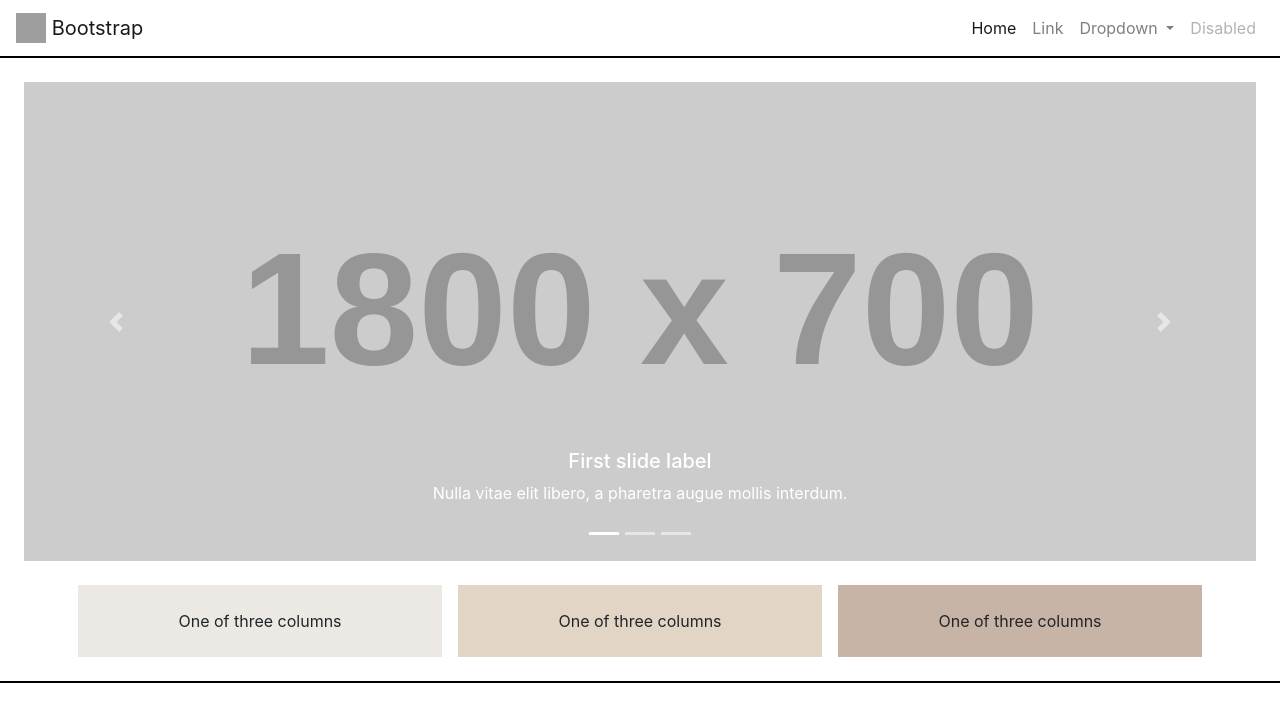
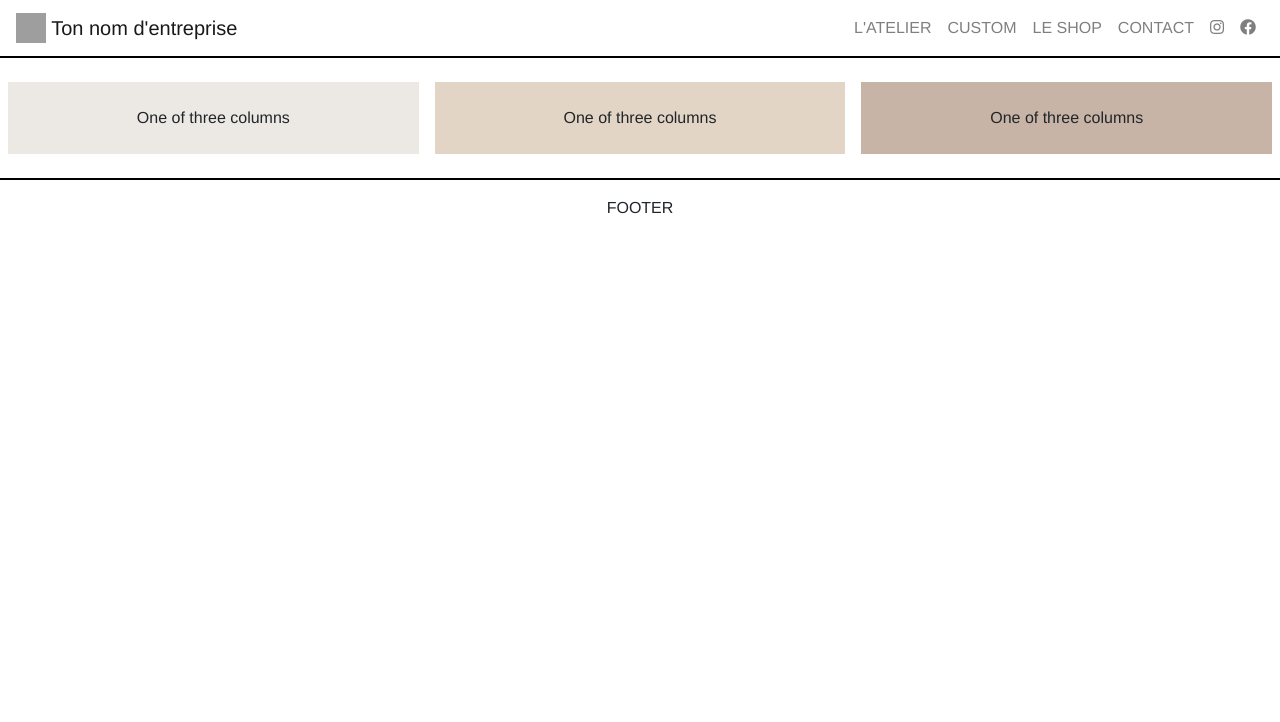
Before and after one commit to adrientoussaint/lutherie, a PHP site: page /index.php?page=menu in a window 1280 px wide. Shown: the top 722 px of the page. Run offline with PHP 8.4, Linux system fonts and the light colour scheme; grey boxes labelled with a size stand in for pictures from a placeholder-image service; some libraries are stand-ins or nearby versions; grey boxes are pictures that could not be loaded.

Commit message:
add router

```diff
--- /dev/null
+++ b/controller.php
@@ -0,0 +1,26 @@
+<?php
+
+// require('model.php');
+
+function home()
+{
+    // $posts = getPosts();
+
+    require('./page/home.php');
+}
+
+function shop()
+{
+    // $posts = getPosts();
+
+    require('./page/shop.php');
+}
+
+// function post()
+// {
+//     $post = getPost($_GET['id']);
+//     $comments = getComments($_GET['id']);
+
+//     require('postView.php');
+// }
+?>
--- /dev/null
+++ b/element/footer.php
@@ -0,0 +1,18 @@
+<div class="container-fluid my-4">
+    <div class="row">
+        <div class="col-sm text-center p-4 mx-2 bg-brown-1">
+             One of three columns
+        </div>
+        <div class="col-sm text-center p-4 mx-2 bg-brown-2">
+             One of three columns
+        </div>
+        <div class="col-sm text-center p-4 mx-2 bg-brown-3">
+             One of three columns
+        </div>
+    </div>
+</div>
+<div class="container-fluid footer ">
+    <div class="row justify-content-center p-3">
+        <div class="">FOOTER</div>
+    </div>
+</div>
--- /dev/null
+++ b/element/menu.php
@@ -0,0 +1,32 @@
+<nav class="navbar navbar-expand-lg navbar-light bg-white black-brd-btm">
+  <a class="navbar-brand" href="?page=home">
+    <img src="/docs/4.3/assets/brand/bootstrap-solid.svg" width="30" height="30" class="d-inline-block align-top" alt="logo">
+    Ton nom d'entreprise
+  </a>
+  <button class="navbar-toggler" type="button" data-toggle="collapse" data-target="#navbarSupportedContent" aria-controls="navbarSupportedContent" aria-expanded="false" aria-label="Toggle navigation">
+    <span class="navbar-toggler-icon"></span>
+  </button>
+
+  <div class="collapse navbar-collapse" id="navbarSupportedContent">
+    <ul class="navbar-nav ml-auto">
+      <li data-name="atelier" class="nav-item active">
+        <a class="nav-link" href="#">L'ATELIER <span class="sr-only">(current)</span></a>
+      </li>
+      <li data-name="custom" class="nav-item">
+        <a class="nav-link" href="#">CUSTOM</a>
+      </li>
+      <li data-name="shop" class="nav-item">
+        <a class="nav-link" href="?page=shop">LE SHOP</a>
+      </li>
+      <li data-name="contact" class="nav-item">
+        <a class="nav-link" href="#">CONTACT</a>
+      </li>
+      <li data-name="instagram" class="nav-item">
+        <a class="nav-link" href="#"><i class="fab fa-instagram"></i></a>
+      </li>
+      <li data-name="facebook" class="nav-item">
+        <a class="nav-link" href="#"><i class="fab fa-facebook"></i></a>
+      </li>
+    </ul>
+  </div>
+</nav>
--- a/index.php
+++ b/index.php
@@ -1,3 +1,6 @@
+<?php
+
+?>
 <!DOCTYPE html>
 <html lang="en">
 <head>
@@ -6,101 +9,71 @@
     <meta http-equiv="X-UA-Compatible" content="ie=edge">
     <title>Document</title>
     <link rel="stylesheet" href="https://maxcdn.bootstrapcdn.com/bootstrap/4.0.0/css/bootstrap.min.css" integrity="sha384-Gn5384xqQ1aoWXA+058RXPxPg6fy4IWvTNh0E263XmFcJlSAwiGgFAW/dAiS6JXm" crossorigin="anonymous">
+    <link rel="stylesheet" href="https://use.fontawesome.com/releases/v5.8.1/css/all.css" integrity="sha384-50oBUHEmvpQ+1lW4y57PTFmhCaXp0ML5d60M1M7uH2+nqUivzIebhndOJK28anvf" crossorigin="anonymous">
     <link rel="stylesheet" href="style.css">
 </head>
 <body>
-<nav class="navbar navbar-expand-lg navbar-light bg-white black-brd-btm">
-<a class="navbar-brand" href="#">
-    <img src="/docs/4.3/assets/brand/bootstrap-solid.svg" width="30" height="30" class="d-inline-block align-top" alt="">
-    Bootstrap
-  </a>
-  <button class="navbar-toggler" type="button" data-toggle="collapse" data-target="#navbarSupportedContent" aria-controls="navbarSupportedContent" aria-expanded="false" aria-label="Toggle navigation">
-    <span class="navbar-toggler-icon"></span>
-  </button>
 
-  <div class="collapse navbar-collapse" id="navbarSupportedContent">
-    <ul class="navbar-nav ml-auto">
-      <li class="nav-item active">
-        <a class="nav-link" href="#">Home <span class="sr-only">(current)</span></a>
-      </li>
-      <li class="nav-item">
-        <a class="nav-link" href="#">Link</a>
-      </li>
-      <li class="nav-item dropdown">
-        <a class="nav-link dropdown-toggle" href="#" id="navbarDropdown" role="button" data-toggle="dropdown" aria-haspopup="true" aria-expanded="false">
-          Dropdown
-        </a>
-        <div class="dropdown-menu" aria-labelledby="navbarDropdown">
-          <a class="dropdown-item" href="#">Action</a>
-          <a class="dropdown-item" href="#">Another action</a>
-          <div class="dropdown-divider"></div>
-          <a class="dropdown-item" href="#">Something else here</a>
-        </div>
-      </li>
-      <li class="nav-item">
-        <a class="nav-link disabled" href="#" tabindex="-1" aria-disabled="true">Disabled</a>
-      </li>
-    </ul>
-  </div>
-</nav>
+<?php
+include("./element/menu.php");
+require('controller.php');
 
-<div class="bd-example black-brd-btm">
-  <div id="carouselExampleCaptions" class="carousel slide my-4 mx-4" data-ride="carousel">
-    <ol class="carousel-indicators">
-      <li data-target="#carouselExampleCaptions" data-slide-to="0" class="active"></li>
-      <li data-target="#carouselExampleCaptions" data-slide-to="1"></li>
-      <li data-target="#carouselExampleCaptions" data-slide-to="2"></li>
-    </ol>
-    <div class="carousel-inner">
-      <div class="carousel-item active">
-        <img src="https://via.placeholder.com/1800x700.png" class="d-block w-100" alt="https://via.placeholder.com/1800x700.png">
-        <div class="carousel-caption d-none d-md-block">
-          <h5>First slide label</h5>
-          <p>Nulla vitae elit libero, a pharetra augue mollis interdum.</p>
-        </div>
-      </div>
-      <div class="carousel-item">
-        <img src="https://via.placeholder.com/1800x700.png" class="d-block w-100" alt="https://via.placeholder.com/1800x700.png">
-        <div class="carousel-caption d-none d-md-block">
-          <h5>Second slide label</h5>
-          <p>Lorem ipsum dolor sit amet, consectetur adipiscing elit.</p>
-        </div>
-      </div>
-      <div class="carousel-item">
-        <img src="https://via.placeholder.com/1800x700.png" class="d-block w-100" alt="https://via.placeholder.com/1800x700.png">
-        <div class="carousel-caption d-none d-md-block">
-          <h5>Third slide label</h5>
-          <p>Praesent commodo cursus magna, vel scelerisque nisl consectetur.</p>
-        </div>
-      </div>
-    </div>
-    <a class="carousel-control-prev" href="#carouselExampleCaptions" role="button" data-slide="prev">
-      <span class="carousel-control-prev-icon" aria-hidden="true"></span>
-      <span class="sr-only">Previous</span>
-    </a>
-    <a class="carousel-control-next" href="#carouselExampleCaptions" role="button" data-slide="next">
-      <span class="carousel-control-next-icon" aria-hidden="true"></span>
-      <span class="sr-only">Next</span>
-    </a>
-  </div>
-  <div class="container my-4">
-        <div class="row">
-            <div class="col-sm text-center p-4 mx-2 bg-brown-1">
-            One of three columns
-            </div>
-            <div class="col-sm text-center p-4 mx-2 bg-brown-2">
-            One of three columns
-            </div>
-            <div class="col-sm text-center p-4 mx-2 bg-brown-3">
-            One of three columns
-            </div>
-        </div>
-    </div>
-</div>
+if (isset($_GET['page'])) {
+    if ($_GET['page'] == 'home') {
+        home();
+    }elseif($_GET['page'] == 'shop'){
+        shop();
+    }
+    // elseif ($_GET['action'] == 'post') {
+    //     if (isset($_GET['id']) && $_GET['id'] > 0) {
+    //         post();
+    //     }
+    //     else {
+    //         echo 'Erreur : aucun identifiant de billet envoyé';
+    //     }
+    // }
+}
+else {
+    home();
+}
+
+include("./element/footer.php");
+?>
 </body>
 <footer>
 <script src="https://code.jquery.com/jquery-3.2.1.slim.min.js" integrity="sha384-KJ3o2DKtIkvYIK3UENzmM7KCkRr/rE9/Qpg6aAZGJwFDMVNA/GpGFF93hXpG5KkN" crossorigin="anonymous"></script>
 <script src="https://cdnjs.cloudflare.com/ajax/libs/popper.js/1.12.9/umd/popper.min.js" integrity="sha384-ApNbgh9B+Y1QKtv3Rn7W3mgPxhU9K/ScQsAP7hUibX39j7fakFPskvXusvfa0b4Q" crossorigin="anonymous"></script>
 <script src="https://maxcdn.bootstrapcdn.com/bootstrap/4.0.0/js/bootstrap.min.js" integrity="sha384-JZR6Spejh4U02d8jOt6vLEHfe/JQGiRRSQQxSfFWpi1MquVdAyjUar5+76PVCmYl" crossorigin="anonymous"></script>
+<script>
+$(document).ready(function(){
+      var getUrlParameter = function getUrlParameter(sParam) {
+      var sPageURL = window.location.search.substring(1),
+          sURLVariables = sPageURL.split('&'),
+          sParameterName,
+          i;
+
+      for (i = 0; i < sURLVariables.length; i++) {
+          sParameterName = sURLVariables[i].split('=');
+
+          if (sParameterName[0] === sParam) {
+              return sParameterName[1] === undefined ? true : decodeURIComponent(sParameterName[1]);
+          }
+      }
+  };
+// j'ai le nom de la page
+  var page = getUrlParameter('page');
+  // je veux ajouter la classe active au nav-item qui a un data-name qui correspond à page
+  $('.nav-item').each(function( index ) {
+    if($(this).data('name') == page){
+      $(this).addClass('active');
+    }else{
+      $(this).removeClass('active');
+    }
+  });
+
+  $(".nav-link").on('click', function() {
+  });
+});
+</script>
 </footer>
 </html>
--- a/style.css
+++ b/style.css
@@ -1,5 +1,63 @@
-.black-brd-btm{
+body{
+    font-family: "Helvetica"!important;
+}
+
+.mx-6{
+    margin-left: 4rem !important;
+    margin-right: 4rem !important;
+}
+
+.mx-7{
+    margin-left: 5rem !important;
+    margin-right: 5rem !important;
+}
+
+.btn-light, .btn-dark{
+    text-transform: uppercase;
+    font-weight: bold;
+}
+
+.btn-light{
+    color:black;
+    background-color: #E2D5C5;
+}
+
+#shop{
+    min-height: 65vh;
+}
+
+.black-brd-btm, .navbar-nav .active{
     border-bottom: 2px solid black;
+}
+
+.black-brd-tp{
+    border-top: 2px solid black;
+}
+
+.black-brd-lft{
+    border-left: 2px solid black;
+}
+
+.prix{
+    font-size: 2em;
+    font-weight: bold;
+}
+
+h5.guitar-name{
+    font-size: 4em;
+    font-weight: bold;
+}
+
+h5.carac{
+    font-weight: bold;
+}
+
+.carac-name{
+    font-weight:bold;
+}
+
+.footer{
+    border-top: 2px solid black;
 }
 
 .bg-brown-1{
@@ -13,3 +71,45 @@
 .bg-brown-3{
     background-color: #C7B4A6;
 }
+
+.carousel-item .carousel-caption{
+    bottom: 40%;
+    background: black;
+    margin-left: 20%;
+    margin-right: 20%;
+    opacity: 0.7;
+}
+
+.carousel-item .carousel-caption span{
+    background-color:white;
+    color:black;
+    padding: 5px;
+    font-weight: 600;
+}
+
+.carousel-item .carousel-caption h5 {
+    font-size: 3em;
+    font-weight: 600;
+    padding-top: 5px;
+}
+
+.carousel-item .carousel-caption p{
+    font-size: 2em;
+}
+
+ .carousel-control-next, .carousel-control-prev{
+    width:37%;
+}
+
+ .carousel-control-next{
+    justify-content: left;
+}
+
+.carousel-control-prev{
+    justify-content: right;
+}
+
+.carousel-control-prev-icon, .carousel-control-next-icon{
+    background: none;
+    font-size: 40px;
+}
```
Also changed, not shown: page/home.php (added, +43 -0 lines), page/shop.php (added, +78 -0 lines).
